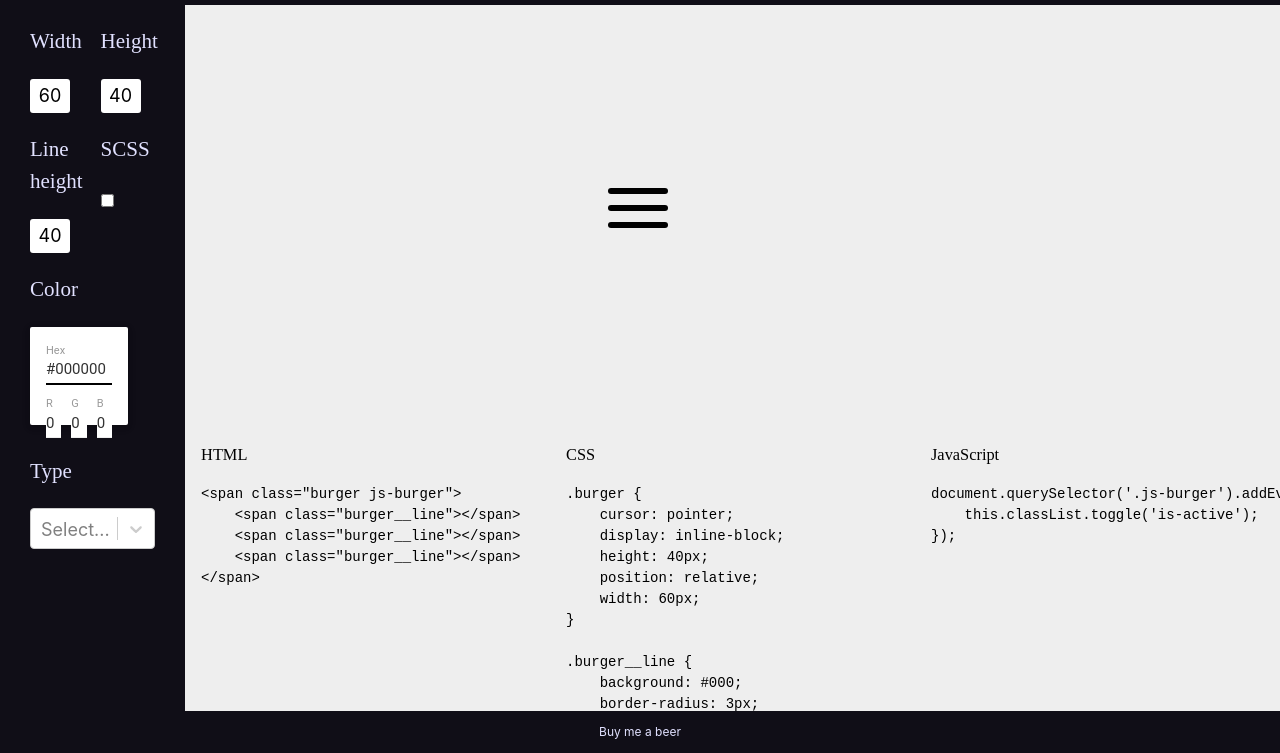
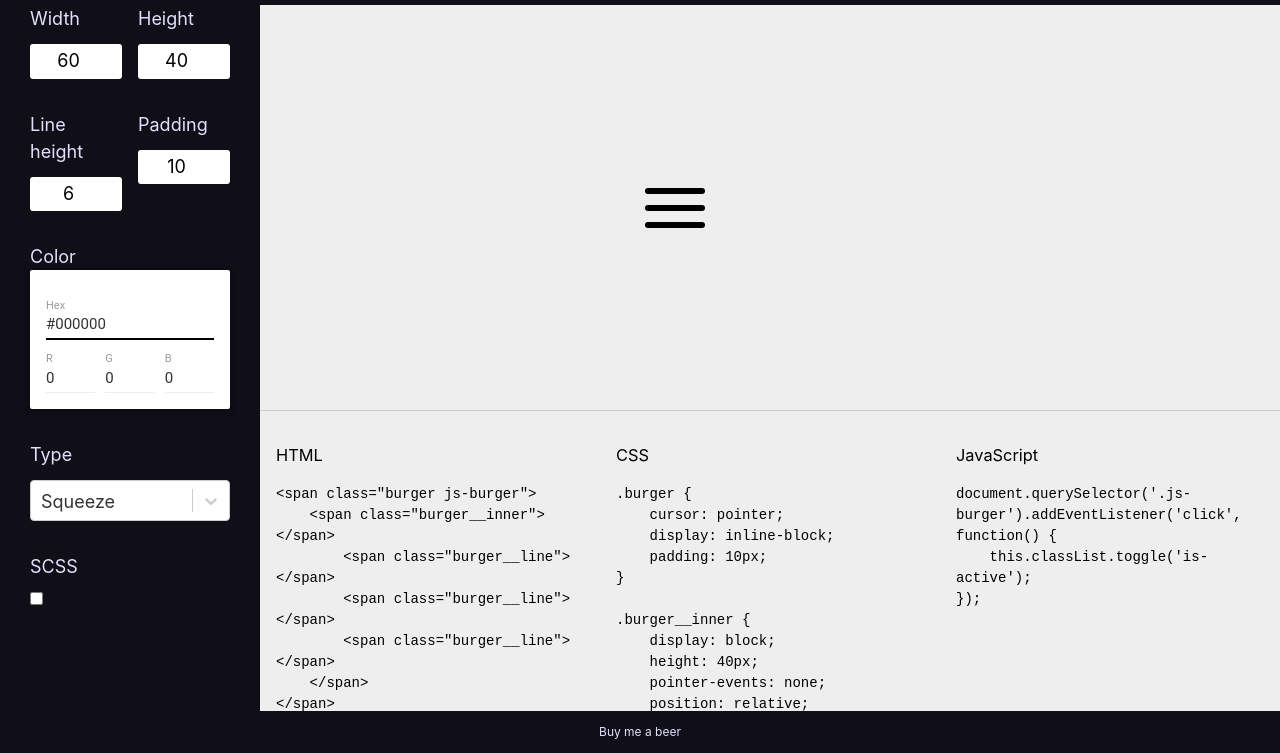
Before and after one commit to vadimbogomazov/css-burger-generator, a React app: page / in a window 1280 px wide. Shown: the part 47-800 px from the top of the page. Built offline with nearby package versions, Linux system fonts and the light colour scheme; a web font is replaced by a local one.

Commit message:
Update app structure

```diff
--- a/src/components/App/index.js
+++ b/src/components/App/index.js
@@ -1,4 +1,4 @@
-import React from 'react';
+import React, { Component } from 'react';
 import { MaterialPicker } from 'react-color';
 import Select from 'react-select'
 
@@ -6,9 +6,9 @@ import Header from '../Header';
 import Burger from '../Burger';
 import Footer from '../Footer';
 
+import CodeSection from '../CodeSection';
 
-
-class App extends React.Component {
+class App extends Component {
     constructor(props) {
         super(props);
 
@@ -16,17 +16,23 @@ class App extends React.Component {
             color: '#000',
             height: 40,
             lineHeight: 6,
+            padding: 10,
             scss: false,
-            type: 'Squeeze',
-            width: 60,
+            type: {
+                label: 'Squeeze',
+                value: 'Squeeze'
+            },
+            width: 60
         };
 
-        const { color, height, lineHeight, width } = this.state;
+        const { color, height, lineHeight, padding, width } = this.state;
 
         this.html = `&lt;span class="burger js-burger"&gt;
-    &lt;span class="burger__line"&gt;&lt;/span&gt;
-    &lt;span class="burger__line"&gt;&lt;/span&gt;
-    &lt;span class="burger__line"&gt;&lt;/span&gt;
+    &lt;span class="burger__inner"&gt;&lt;/span&gt;
+        &lt;span class="burger__line"&gt;&lt;/span&gt;
+        &lt;span class="burger__line"&gt;&lt;/span&gt;
+        &lt;span class="burger__line"&gt;&lt;/span&gt;
+    &lt;/span&gt;
 &lt;/span&gt;`;
 
         this.js = `document.querySelector('.js-burger').addEventListener('click', function() {
@@ -37,6 +43,7 @@ class App extends React.Component {
         this.changeWidth = this.changeWidth.bind(this);
         this.changeHeight = this.changeHeight.bind(this);
         this.changeLineHeight = this.changeLineHeight.bind(this);
+        this.changePadding = this.changePadding.bind(this);
         this.changeColor = this.changeColor.bind(this);
         this.toggleScss = this.toggleScss.bind(this);
         this.copyToClipboard = this.copyToClipboard.bind(this);
@@ -60,15 +67,21 @@ class App extends React.Component {
         });
     }
 
+    changePadding(e) {
+        this.setState({
+            padding: Number(e.target.value)
+        });
+    }
+
     changeColor(color) {
         this.setState({
             color: color.hex
         });
     }
 
-    changeType(e) {
+    changeType(type) {
         this.setState({
-            type: e.target.value
+            type,
         });
     }
 
@@ -85,7 +98,7 @@ class App extends React.Component {
     };
 
     render() {
-        const { color, height, lineHeight, scss, type, width } = this.state;
+        const { color, height, lineHeight, padding, scss, type, width } = this.state;
         const options = [
             { value: 'Squeeze', label: 'Squeeze' },
             { value: 'Simple', label: 'Simple' },
@@ -93,15 +106,20 @@ class App extends React.Component {
 
         const defaultOpts = `cursor: pointer;
     display: inline-block;
-    height: ${height}px;
-    position: relative;
-    width: ${width}px;`
-
+    padding: ${padding}px;`
         this.data = [
             {
                 type: 'Squeeze',
                 css: `.burger {
     ${defaultOpts}
+}
+
+.burger__inner {
+    display: block;
+    height: ${height}px;
+    pointer-events: none;
+    position: relative;
+    width: ${width}px;
 }
 
 .burger__line {
@@ -147,6 +165,14 @@ class App extends React.Component {
                 scss: `.burger {
     ${defaultOpts}
 
+    &__inner {
+        display: block;
+        height: ${height}px;
+        pointer-events: none;
+        position: relative;
+        width: ${width}px;
+    }
+
     &__line {
         background: ${color};
         height: ${lineHeight}px;
@@ -188,13 +214,20 @@ class App extends React.Component {
             }
         }
     }
-}
-                `,
+}`,
             },
             {
                 type: 'Simple',
                 css: `.burger {
     ${defaultOpts}
+}
+
+.burger__inner {
+    display: block;
+    height: ${height}px;
+    pointer-events: none;
+    position: relative;
+    width: ${width}px;
 }
 
 .burger__line {
@@ -234,6 +267,14 @@ class App extends React.Component {
 }`,
         scss: `.burger {
     ${defaultOpts}
+
+    &__inner {
+        display: block;
+        height: ${height}px;
+        pointer-events: none;
+        position: relative;
+        width: ${width}px;
+    }
 
     &__line {
         background: ${color};
@@ -275,8 +316,7 @@ class App extends React.Component {
             }
         }
     }
-}
-            `,
+}`,
         }];
 
         return <div className="page">
@@ -286,34 +326,34 @@ class App extends React.Component {
                 <aside className="page-sidebar">
                     <section className="section">
                         <div className="section__column section__column_half">
-                            <h3>Width</h3>
-                            <input type="text" maxLength="2" className="input" value={ width } onChange={ this.changeWidth }/>
+                            <label htmlFor="width">Width</label>
+                            <input type="number" id="width" maxLength="2" className="input section__field" min="1" max="99" value={ width } onChange={ this.changeWidth }/>
                         </div>
 
                         <section className="section__column section__column_half">
-                            <h3>Height</h3>
-                            <input type="text" maxLength="2" className="input" value={ height } onChange={ this.changeHeight }/>
+                            <label htmlFor="height">Height</label>
+                            <input type="number" id="height" maxLength="2" className="input section__field" min="1" max="99" value={ height } onChange={ this.changeHeight }/>
                         </section>
                     </section>
 
                     <section className="section">
                         <div className="section__column section__column_half">
-                            <h3>Line height</h3>
-                            <input type="text" maxLength="2" className="input" value={ height } onChange={ this.changeLineHeight } />
+                            <label htmlFor="line-height">Line height</label>
+                            <input type="number" id="line-height" maxLength="2" className="input section__field" min="1" max="99" value={ lineHeight } onChange={ this.changeLineHeight } />
                         </div>
 
                         <div className="section__column section__column_half">
-                            <h3>SCSS</h3>
-                            <input type="checkbox" value={ scss } onChange={ this.toggleScss } />
+                            <label htmlFor="padding">Padding</label>
+                            <input type="number" id="padding" maxLength="2" className="input section__field" min="1" max="99" value={ padding } onChange={ this.changePadding } />
                         </div>
                     </section>
 
                     <section className="section">
                         <div className="section__column">
-                            <h3>Color</h3>
+                            <label htmlFor="color">Color</label>
 
                             <MaterialPicker
-                                fullWidth
+                                className="section__field"
                                 color={ color }
                                 onChangeComplete={ this.changeColor }
                             />
@@ -322,9 +362,18 @@ class App extends React.Component {
 
                     <section className="section">
                         <div className="section__column">
-                            <h3>Type</h3>
+                            <label htmlFor="type">Type</label>
 
-                            <Select options={ options } onChange={ this.changeType } />
+                            <Select className="custom-select" value={ type } options={ options } onChange={ this.changeType } />
+                        </div>
+                    </section>
+
+                    <section className="section">
+                        <div className="section__column">
+                            <label htmlFor="scss">SCSS</label>
+                            <div>
+                                <input type="checkbox" id="scss" className="section__field" value={ scss } onChange={ this.toggleScss } />
+                            </div>
                         </div>
                     </section>
                 </aside>
@@ -341,28 +390,9 @@ class App extends React.Component {
                     </div>
 
                     <div className="page-content__sections">
-                        <section className="page-content__section">
-                            <h3 className="page-content__section-title">HTML</h3>
-                            <div className="messages" onClick={(e) => this.copyToClipboard(e)}>
-                                <pre dangerouslySetInnerHTML={{ __html: this.html }}>
-                                </pre>
-                            </div>
-                        </section>
-                        <section className="page-content__section">
-                            <h3 className="page-content__section-title">CSS</h3>
-                            <div className="messages" onClick={(e) => this.copyToClipboard(e)}>
-                                <pre dangerouslySetInnerHTML={{ __html: this.data.find(item => item.type === type)[scss ? 'scss' : 'css'] }} ref={val => this.cssOutput = val}>
-                                </pre>
-                            </div>
-                        </section>
-                        <section className="page-content__section">
-                            <h3 className="page-content__section-title">JavaScript</h3>
-
-                            <div className="messages" onClick={(e) => this.copyToClipboard(e)}>
-                                <pre dangerouslySetInnerHTML={{ __html: this.js }}>
-                                </pre>
-                            </div>
-                        </section>
+                        <CodeSection title="HTML" code={ this.html } />
+                        <CodeSection title="CSS" code={ this.data.find(item => item.type === type.value)[scss ? 'scss' : 'css'] } />
+                        <CodeSection title="JavaScript" code={ this.js } />
                     </div>
                 </main>
             </div>
--- a/src/components/Burger/index.js
+++ b/src/components/Burger/index.js
@@ -15,12 +15,14 @@ class Burger extends Component {
     render() {
         return (
             <Fragment>
-                <style dangerouslySetInnerHTML={{__html: `${this.props.data.find(item => item.type === this.props.type).css}`}}
+                <style dangerouslySetInnerHTML={{__html: `${this.props.data.find(item => item.type === this.props.type.value).css}`}}
                 />
-                <span className="burger" onClick={ this.toggleBurger }>
-                    <span className="burger__line"></span>
-                    <span className="burger__line"></span>
-                    <span className="burger__line"></span>
+                <span className="burger js-burger" onClick={ this.toggleBurger }>
+                    <span className="burger__inner">
+                        <span className="burger__line"></span>
+                        <span className="burger__line"></span>
+                        <span className="burger__line"></span>
+                    </span>
                 </span>
             </Fragment>
         )
--- /dev/null
+++ b/src/components/CodeSection/index.js
@@ -0,0 +1,17 @@
+import React from 'react';
+import PropTypes from 'prop-types';
+
+const CodeSection = ({ title, code }) => (
+    <section className="page-content__section">
+        <h3 className="page-content__section-title">{ title }</h3>
+        <pre dangerouslySetInnerHTML={{ __html: code }}>
+        </pre>
+    </section>
+);
+
+CodeSection.propTypes = {
+  title: PropTypes.string
+};
+
+
+export default CodeSection;
--- a/src/styles.scss
+++ b/src/styles.scss
@@ -25,7 +25,7 @@ body {
 body {
     background: var(--bg-color);
     color: var(--font-color);
-    font-family:-apple-system, system-ui, BlinkMacSystemFont, 'Segoe UI', Roboto, 'Helvetica Neue', Arial, sans-serif;
+    font-family: -apple-system, system-ui, BlinkMacSystemFont, 'Segoe UI', Roboto, 'Helvetica Neue', Arial, sans-serif;
     line-height: 1.5;
 }
 
@@ -40,13 +40,22 @@ body {
 h1,
 h2,
 h3 {
-    font-family: 'Kelly Slab', cursive;
-    font-family: 'Damion', cursive;
+    // font-family: 'Kelly Slab', cursive;
     font-weight: 400;
 }
 
 h1 {
+    font-family: 'Damion', cursive;
     font-size: 2.4rem;
+}
+
+label {
+    cursor: pointer;
+    user-select: none;
+}
+
+textarea {
+    resize: none;
 }
 
 .input {
@@ -56,15 +65,11 @@ h1 {
     border: 0;
     padding: 0.7rem;
     text-align: center;
-    width: 4rem;
+    width: 100%;
 
     &:focus {
         outline: none;
     }
-}
-
-textarea {
-    resize: none;
 }
 
 .page-content-wrapper {
@@ -74,9 +79,10 @@ textarea {
 
 .page-sidebar {
     background: var(--bg-color);
+    flex-shrink: 0;
     padding-left: 3rem;
     padding-right: 3rem;
-    width: 19rem;
+    width: 26rem;
 }
 
 .page-content {
@@ -99,6 +105,7 @@ textarea {
     }
 
     &__sections {
+        border-top: 1px solid #ccc;
         display: flex;
         margin-top: auto;
         width: 100%;
@@ -169,6 +176,11 @@ textarea {
 .section {
     display: flex;
     margin-left: -1.6rem;
+    margin-top: 3.2rem;
+
+    &:first-child {
+        margin-top: 0;
+    }
 
     &__column {
         margin-left: 1.6rem;
@@ -178,4 +190,27 @@ textarea {
             width: calc(50% - 1.6rem);
         }
     }
+
+    &__field {
+        margin-top: 1.2rem;
+    }
 }
+
+.custom-select {
+    color: #000;
+    margin-top: 1.2rem;
+    outline: none;
+}
+
+
+.material-picker {
+    height: auto !important;
+    margin-top: 1.2rem !important;
+    text-align: center;
+    width: 100% !important;
+}
+
+pre {
+    white-space: pre-wrap;
+    word-wrap: break-word;
+}
```
